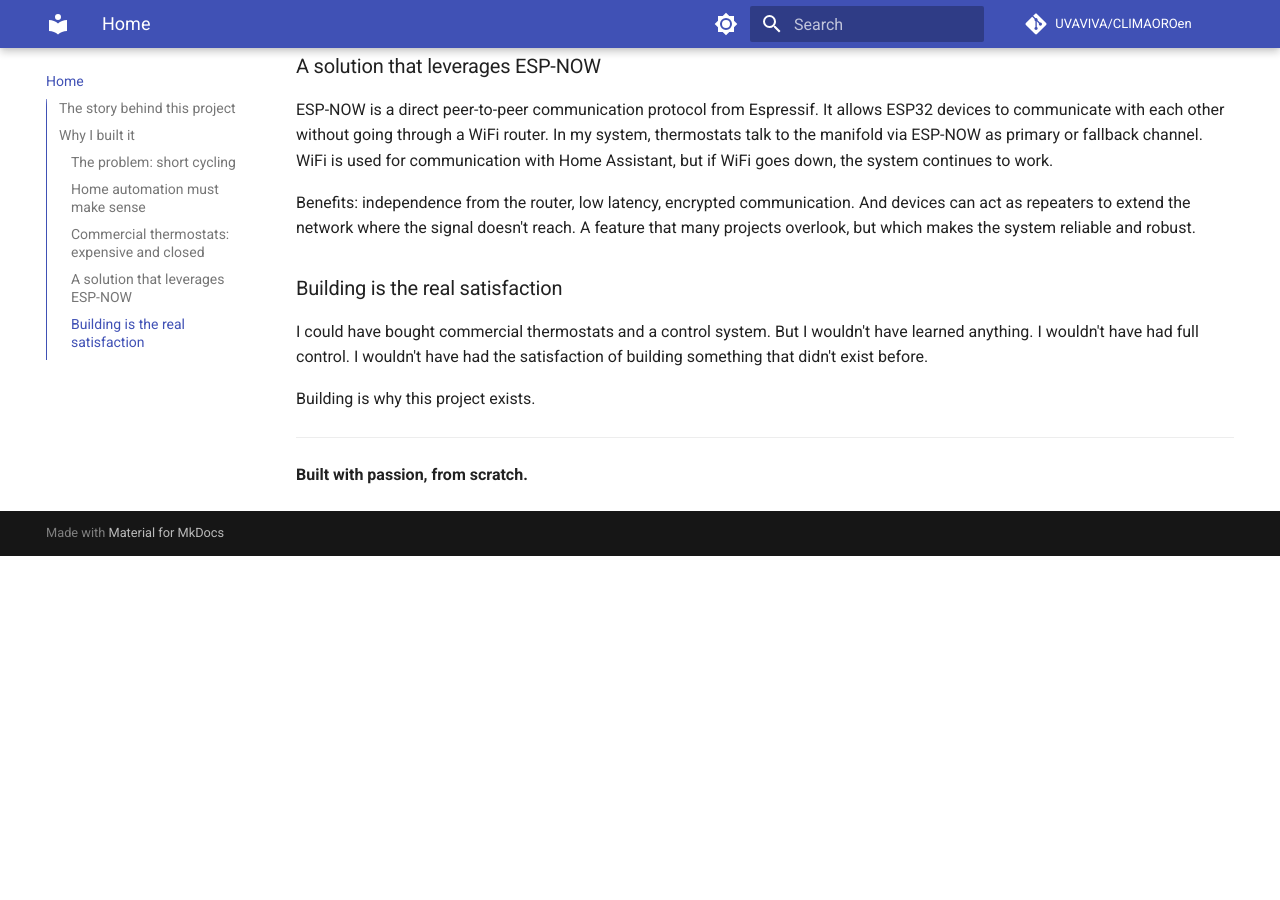
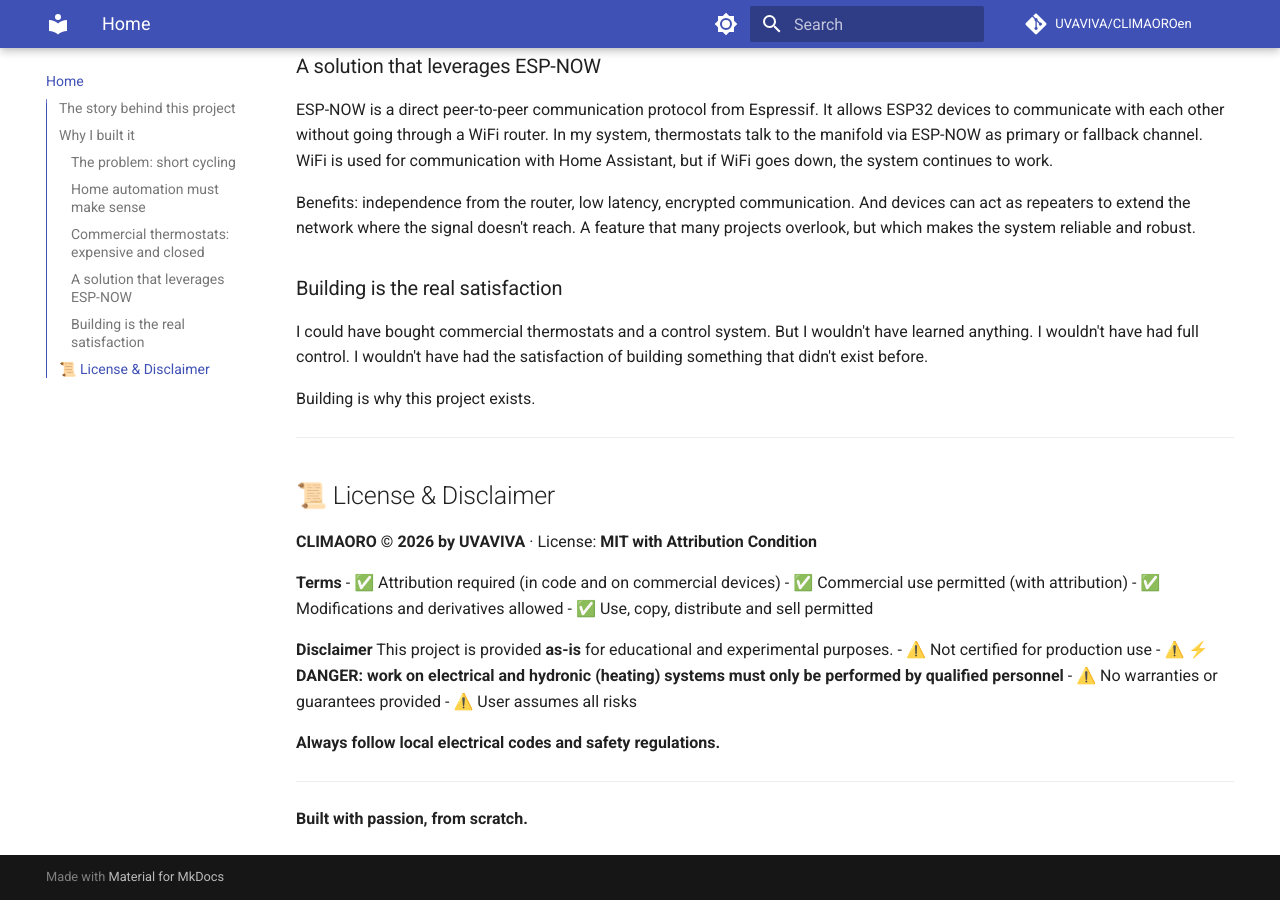
Before and after one commit to UVAVIVA/CLIMAOROen, an MkDocs documentation site: the page built from docs/index.md, in a window 1280 px wide and 900 px high, scrolled down 1421 px. Built offline with MkDocs 1.6.1 and Material for MkDocs 9.7.7, drawn with Linux system fonts in a browser that asks for light colours; comment, search, counter and statistics services are not loaded; before the commit the page ends 1977 px from its top, so only the background shows below that.

Commit message:
Add License & Disclaimer section (safety disclaimer)

```diff
--- a/docs/index.md
+++ b/docs/index.md
@@ -56,4 +56,25 @@ Building is why this project exists.
 
 ---
 
+## 📜 License & Disclaimer
+
+**CLIMAORO © 2026 by UVAVIVA** · License: **MIT with Attribution Condition**
+
+**Terms**
+- ✅ Attribution required (in code and on commercial devices)
+- ✅ Commercial use permitted (with attribution)
+- ✅ Modifications and derivatives allowed
+- ✅ Use, copy, distribute and sell permitted
+
+**Disclaimer**
+This project is provided **as-is** for educational and experimental purposes.
+- ⚠️ Not certified for production use
+- ⚠️ ⚡ **DANGER: work on electrical and hydronic (heating) systems must only be performed by qualified personnel**
+- ⚠️ No warranties or guarantees provided
+- ⚠️ User assumes all risks
+
+**Always follow local electrical codes and safety regulations.**
+
+---
+
 **Built with passion, from scratch.**
```
Also changed, not shown: README.md (+17 -2 lines), docs/collabora.md (+21 -0 lines).
